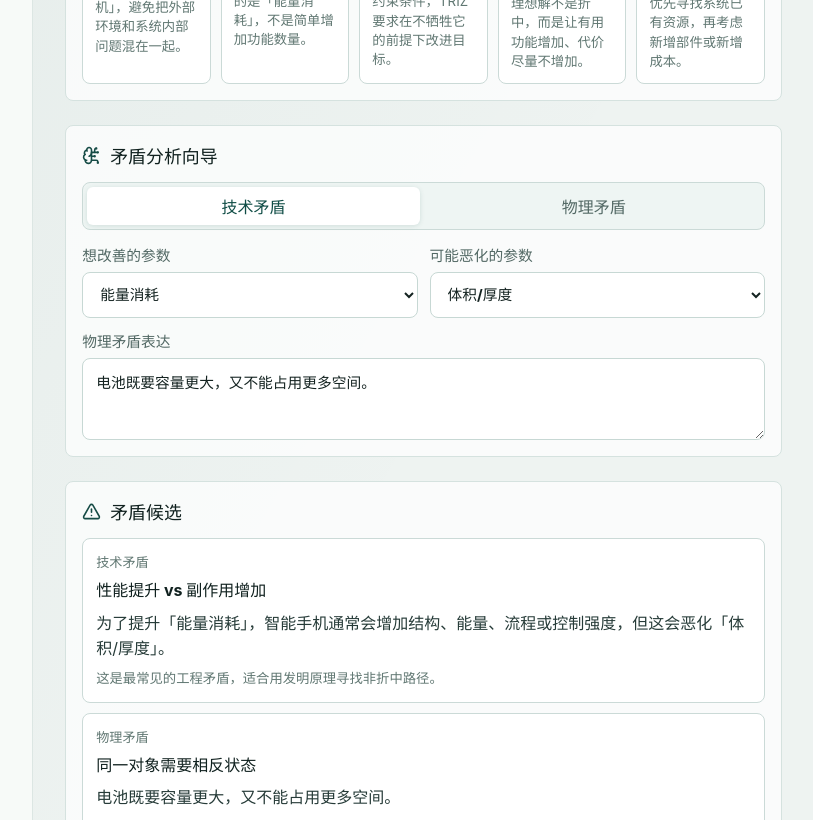
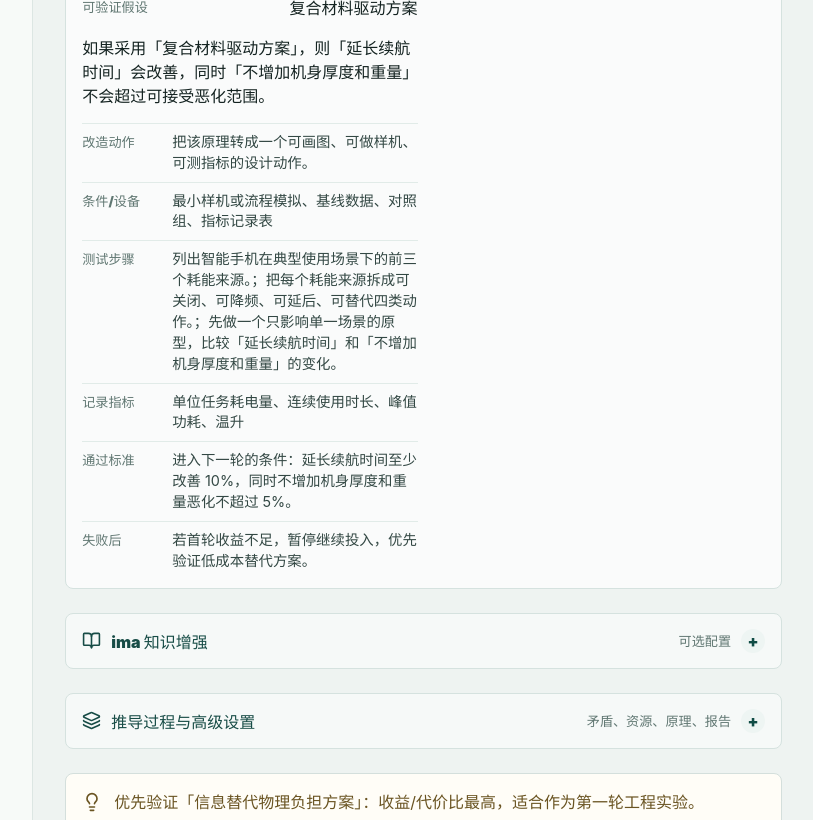
Before and after one commit to cinderella-liu/triz-visual-analysis-app, a React (Vite) app: page / in a window 1280 px wide. Shown: the part 1980-2800 px from the top of the page, without its empty margins (466-1279 px from the left). Built offline with nearby package versions, Linux system fonts and the light colour scheme.

Commit message:
feat: streamline V7 decision workflow UI

```diff
--- a/src/App.tsx
+++ b/src/App.tsx
@@ -1476,7 +1476,7 @@ export function App() {
       <section className="workspace">
         <header className="topbar">
           <div>
-            <p className="eyebrow">TRIZ V7 决策工作流</p>
+            <p className="eyebrow">TRIZ V7.1 界面收敛版</p>
             <h1>分析收件箱</h1>
           </div>
           <button className="icon-button" aria-label="打开方法库">
@@ -1585,7 +1585,7 @@ export function App() {
                 </div>
                 <div>
                   <span>分析输出</span>
-                  <strong>矛盾候选 + 资源盘点 + 方案候选 + 验证实验</strong>
+                  <strong>决策矩阵 + 第一轮实验卡</strong>
                 </div>
               </div>
               <button className="primary-button full-width" type="button" onClick={handleGeneratePlan}>
@@ -1608,6 +1608,82 @@ export function App() {
                 ))}
               </div>
             </section>
+
+            <section className="decision-panel">
+              <div className="section-title">
+                <GitBranch size={19} />
+                <h2>V7.1 决策矩阵</h2>
+              </div>
+              <div className="decision-grid">
+                {rankedExperiments.map((card, index) => (
+                  <article className="decision-card" key={card.title}>
+                    <div className="decision-rank">{index + 1}</div>
+                    <div>
+                      <strong>{card.title}</strong>
+                      <span>{card.hypothesis}</span>
+                    </div>
+                    <div className="decision-scores">
+                      <b>收益 {card.scores.benefit}</b>
+                      <b>成本 {card.scores.cost}</b>
+                      <b>风险 {card.scores.risk}</b>
+                      <b>速度 {card.scores.speed}</b>
+                      <b>优先级 {card.scores.priority}</b>
+                    </div>
+                  </article>
+                ))}
+              </div>
+            </section>
+
+            <section className="experiment-panel">
+              <div className="section-title">
+                <Clock3 size={19} />
+                <h2>第一轮实验卡</h2>
+              </div>
+              <div className="experiment-grid">
+                {rankedExperiments.map((card) => (
+                  <article className="experiment-card" key={card.title}>
+                    <div className="solution-head">
+                      <span>可验证假设</span>
+                      <strong>{card.title}</strong>
+                    </div>
+                    <p>{card.hypothesis}</p>
+                    <dl>
+                      <div>
+                        <dt>改造动作</dt>
+                        <dd>{card.action}</dd>
+                      </div>
+                      <div>
+                        <dt>条件/设备</dt>
+                        <dd>{card.setup.join("、")}</dd>
+                      </div>
+                      <div>
+                        <dt>测试步骤</dt>
+                        <dd>{card.steps.join("；")}</dd>
+                      </div>
+                      <div>
+                        <dt>记录指标</dt>
+                        <dd>{card.metrics.join("、")}</dd>
+                      </div>
+                      <div>
+                        <dt>通过标准</dt>
+                        <dd>{card.passGate}</dd>
+                      </div>
+                      <div>
+                        <dt>失败后</dt>
+                        <dd>{card.failNext}</dd>
+                      </div>
+                    </dl>
+                  </article>
+                ))}
+              </div>
+            </section>
+
+            <details className="advanced-disclosure">
+              <summary>
+                <BookOpen size={19} />
+                <span>ima 知识增强</span>
+                <strong>{knowledgeFindings.length ? `${knowledgeFindings.length} 条知识点` : "可选配置"}</strong>
+              </summary>
 
             <section className="knowledge-panel">
               <div className="section-title">
@@ -1704,6 +1780,14 @@ export function App() {
                 用 ima 知识增强分析
               </button>
             </section>
+            </details>
+
+            <details className="advanced-disclosure">
+              <summary>
+                <Layers3 size={19} />
+                <span>推导过程与高级设置</span>
+                <strong>矛盾、资源、原理、报告</strong>
+              </summary>
 
             <section className="decomposition-panel">
               <div className="section-title">
@@ -1901,75 +1985,6 @@ export function App() {
               </div>
             </section>
 
-            <section className="decision-panel">
-              <div className="section-title">
-                <GitBranch size={19} />
-                <h2>V7 决策矩阵</h2>
-              </div>
-              <div className="decision-grid">
-                {rankedExperiments.map((card, index) => (
-                  <article className="decision-card" key={card.title}>
-                    <div className="decision-rank">{index + 1}</div>
-                    <div>
-                      <strong>{card.title}</strong>
-                      <span>{card.hypothesis}</span>
-                    </div>
-                    <div className="decision-scores">
-                      <b>收益 {card.scores.benefit}</b>
-                      <b>成本 {card.scores.cost}</b>
-                      <b>风险 {card.scores.risk}</b>
-                      <b>速度 {card.scores.speed}</b>
-                      <b>优先级 {card.scores.priority}</b>
-                    </div>
-                  </article>
-                ))}
-              </div>
-            </section>
-
-            <section className="experiment-panel">
-              <div className="section-title">
-                <Clock3 size={19} />
-                <h2>第一轮实验卡</h2>
-              </div>
-              <div className="experiment-grid">
-                {rankedExperiments.map((card) => (
-                  <article className="experiment-card" key={card.title}>
-                    <div className="solution-head">
-                      <span>可验证假设</span>
-                      <strong>{card.title}</strong>
-                    </div>
-                    <p>{card.hypothesis}</p>
-                    <dl>
-                      <div>
-                        <dt>改造动作</dt>
-                        <dd>{card.action}</dd>
-                      </div>
-                      <div>
-                        <dt>条件/设备</dt>
-                        <dd>{card.setup.join("、")}</dd>
-                      </div>
-                      <div>
-                        <dt>测试步骤</dt>
-                        <dd>{card.steps.join("；")}</dd>
-                      </div>
-                      <div>
-                        <dt>记录指标</dt>
-                        <dd>{card.metrics.join("、")}</dd>
-                      </div>
-                      <div>
-                        <dt>通过标准</dt>
-                        <dd>{card.passGate}</dd>
-                      </div>
-                      <div>
-                        <dt>失败后</dt>
-                        <dd>{card.failNext}</dd>
-                      </div>
-                    </dl>
-                  </article>
-                ))}
-              </div>
-            </section>
-
             <section className="analysis-path" aria-label="分析图谱">
               <div className="section-title">
                 <GitBranch size={19} />
@@ -1977,6 +1992,7 @@ export function App() {
               </div>
               <AnalysisGraph item={selectedCase} selectedPrinciples={selectedPrinciples} />
             </section>
+            </details>
 
             <section className="next-step">
               <Lightbulb size={20} />
--- a/src/styles.css
+++ b/src/styles.css
@@ -417,7 +417,8 @@ dd {
 .possibility-panel,
 .decision-panel,
 .experiment-panel,
-.analysis-path {
+.analysis-path,
+.advanced-disclosure {
   margin-top: 24px;
 }
 
@@ -437,6 +438,55 @@ dd {
   border-radius: 8px;
   padding: 16px;
   background: rgba(255, 255, 255, 0.72);
+}
+
+.advanced-disclosure {
+  border: 1px solid #d5e2df;
+  border-radius: 8px;
+  background: rgba(255, 255, 255, 0.52);
+}
+
+.advanced-disclosure summary {
+  display: grid;
+  grid-template-columns: auto minmax(0, 1fr) auto auto;
+  gap: 10px;
+  align-items: center;
+  min-height: 54px;
+  padding: 14px 16px;
+  color: #174c46;
+  font-weight: 900;
+  list-style: none;
+  cursor: pointer;
+}
+
+.advanced-disclosure summary::-webkit-details-marker {
+  display: none;
+}
+
+.advanced-disclosure summary::after {
+  content: "+";
+  display: grid;
+  width: 24px;
+  height: 24px;
+  place-items: center;
+  border-radius: 999px;
+  background: #eef5f3;
+  color: #0f4c45;
+  font-weight: 900;
+}
+
+.advanced-disclosure[open] summary::after {
+  content: "-";
+}
+
+.advanced-disclosure summary strong {
+  color: #607772;
+  font-size: 0.82rem;
+  text-align: right;
+}
+
+.advanced-disclosure > section {
+  margin: 0 16px 16px;
 }
 
 .engine-grid {
```
Also changed, not shown: public-preview.html (+15 -15 lines).
